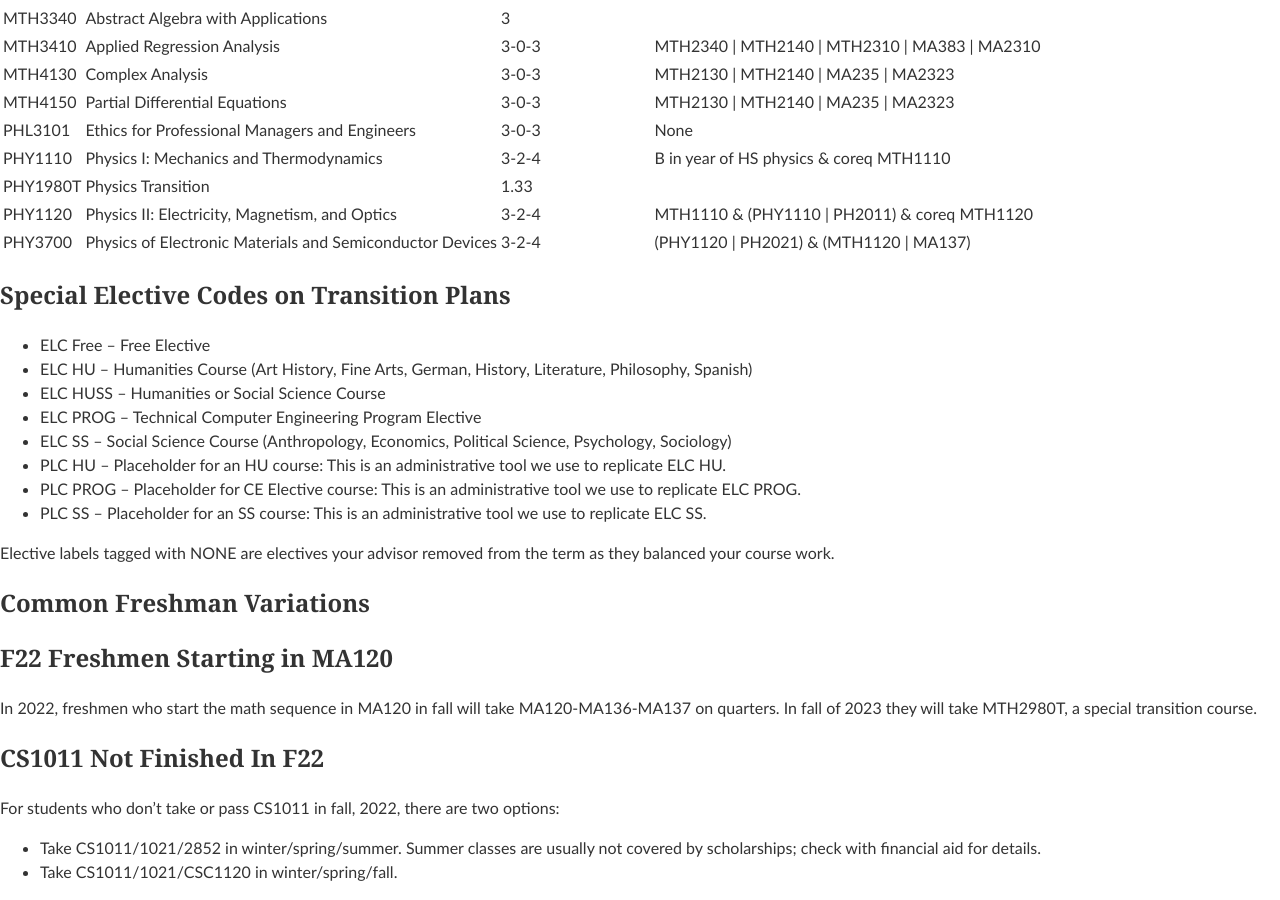
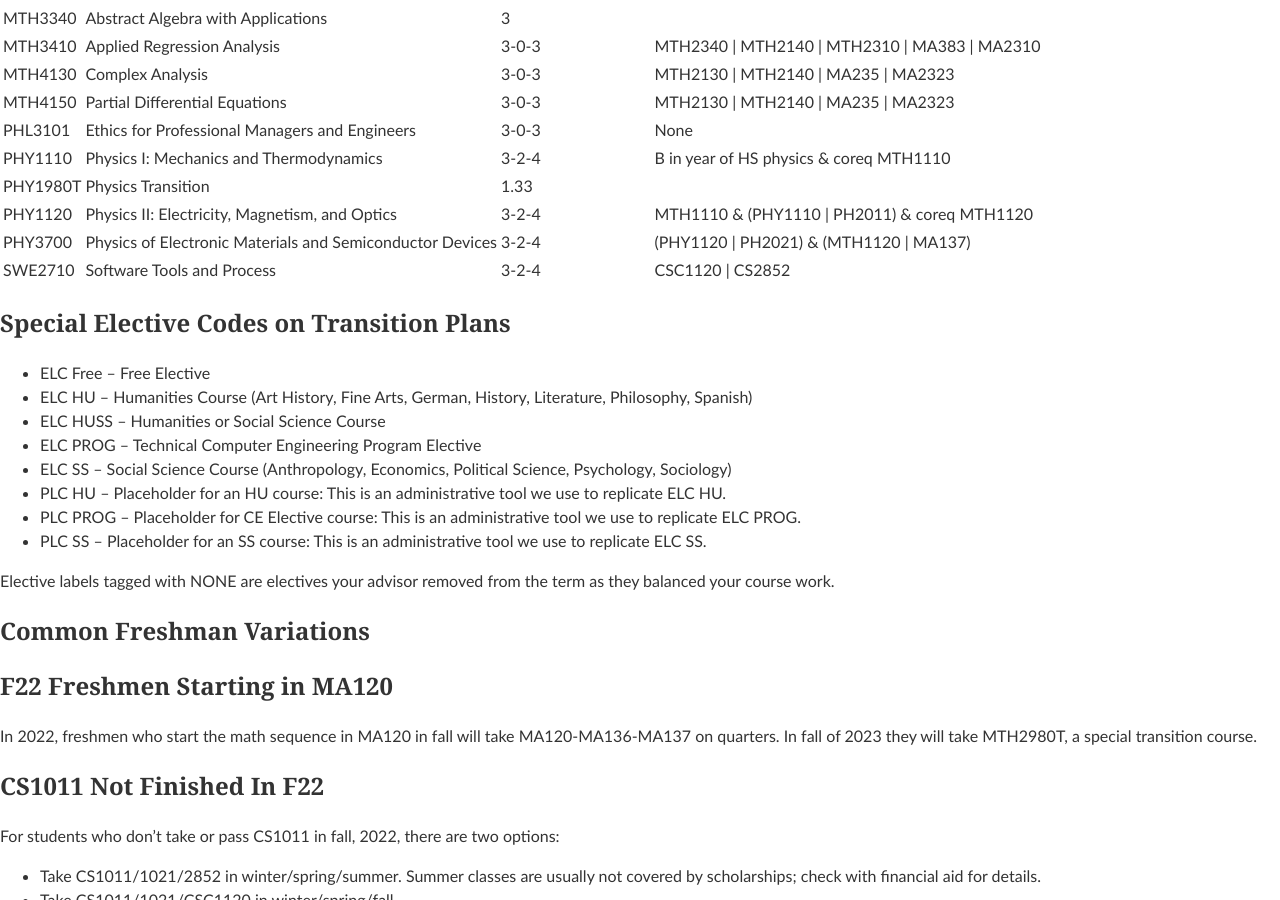
Before and after one commit to edurant/edurant.github.io, a Jekyll site: the page built from advising/semester-transition-ref.md, in a window 1280 px wide and 900 px high, scrolled down 1180 px. Built offline with Jekyll 4.4.1, drawn with Linux system fonts in a browser that asks for light colours.

Commit message:
semester transition: +SWE2710

```diff
--- a/advising/semester-transition-ref.md
+++ b/advising/semester-transition-ref.md
@@ -51,6 +51,7 @@ PHY1110 | Physics I: Mechanics and Thermodynamics | 3-2-4 | B in year of HS phys
 PHY1980T | Physics Transition | 1.33
 PHY1120 | Physics II: Electricity, Magnetism, and Optics | 3-2-4 | MTH1110 &amp; (PHY1110 &#124; PH2011) &amp; coreq MTH1120
 PHY3700 | Physics of Electronic Materials and Semiconductor Devices | 3-2-4 | (PHY1120 &#124; PH2021) &amp; (MTH1120 &#124; MA137)
+SWE2710 | Software Tools and Process | 3-2-4 |  CSC1120 &#124; CS2852
 
 # Special Elective Codes on Transition Plans
 
```
